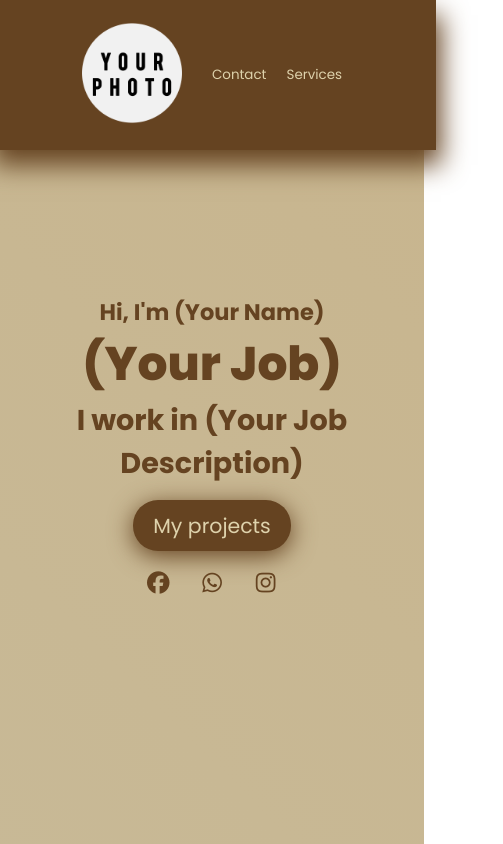
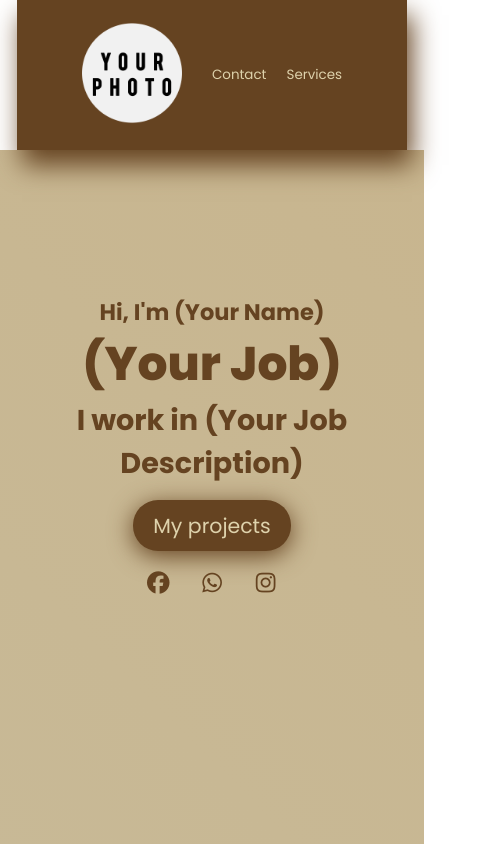
Before and after one commit to youssefmukhtar6-max/5050, a plain HTML site: page index.html in a window 390 px wide. Shown: the top 844 px of the page, 503 px wide, since content can reach past the window. Drawn offline with Linux system fonts and the light colour scheme.

Commit message:
Update style.css

```diff
--- a/style.css
+++ b/style.css
@@ -126,6 +126,7 @@ justify-content: center;align-items: center;}
     align-items: center;
     padding: 5px 10px;
     min-height: 50px;
+    width: 100vw;
   }
 .conta{display: flex;gap: 45px;}
   /* اللينكات تبقى صف */
@@ -211,7 +212,7 @@ body{width: 26.5em;}
   .projects,
   .contact {
     position: relative;
-    width: 28em; /* يملأ الشاشة بالكامل */
+    width: 100vw; /* يملأ الشاشة بالكامل */
     margin: 0;
     padding: 5px 10px; /* صغر البادنج */
     display: flex;
@@ -232,6 +233,7 @@ body{width: 26.5em;}
     align-items: center;
     padding: 5px 10px;
     min-height: 50px;
+    width: 100vw;
   }
 .conta{display: flex;font-size: 0.6em;}
   /* اللينكات تبقى صف */
@@ -295,4 +297,5 @@ body{width: 26.5em;}
   .scroll-right {
     display: none;
   }
+
 }
```
